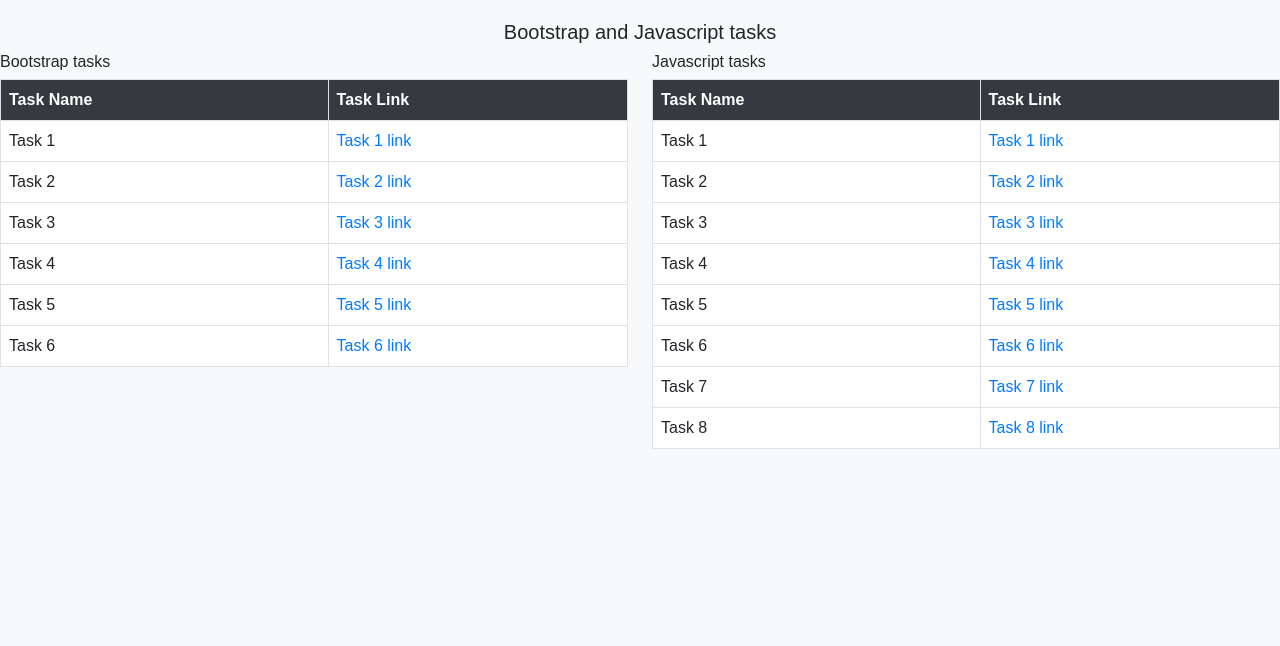
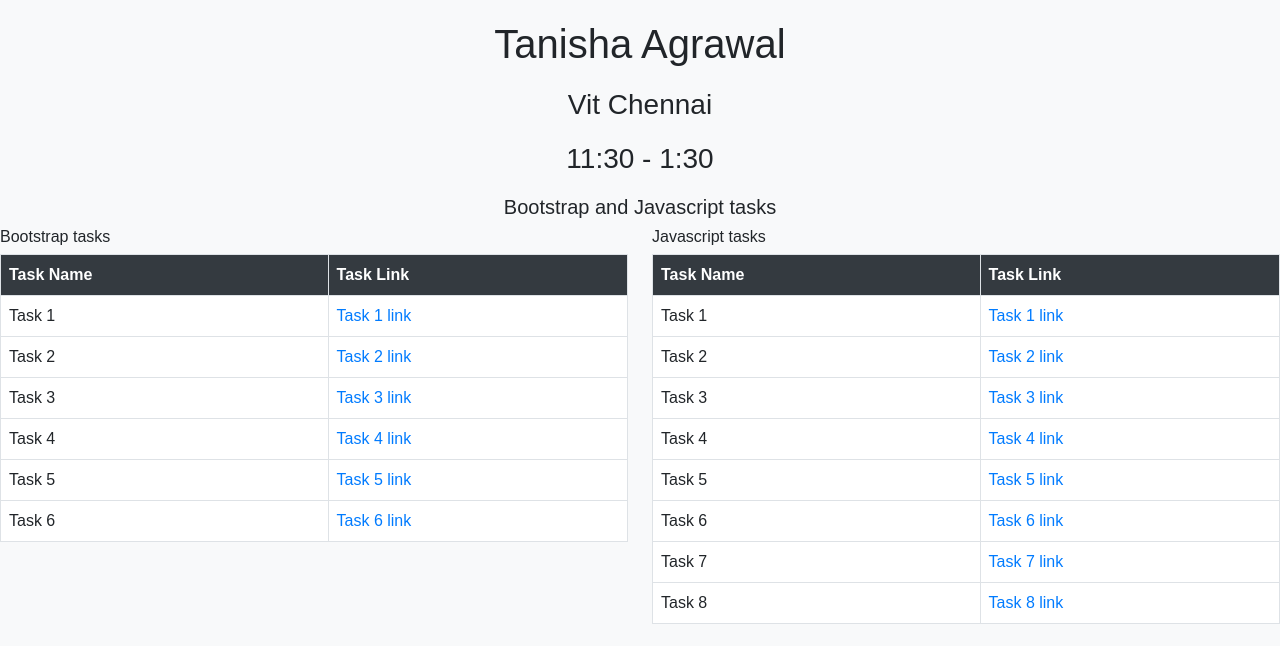
Before and after one commit to tanisha-wal2303/MERN_JAVA_BOOTSTRAP, a plain HTML site: page index.html in a window 1280 px wide. Drawn offline with nearby package versions, Linux system fonts and the light colour scheme.

Commit message:
Update index.html

```diff
--- a/index.html
+++ b/index.html
@@ -34,6 +34,9 @@
     </style>
 </head>
 <body>
+    <h1>Tanisha Agrawal</h1>
+    <h3>Vit Chennai</h3>
+    <h3>11:30 - 1:30</h3>
     <h5>Bootstrap and Javascript tasks</h5>
         <div class="row">
             <div class="col-md-6">
```
